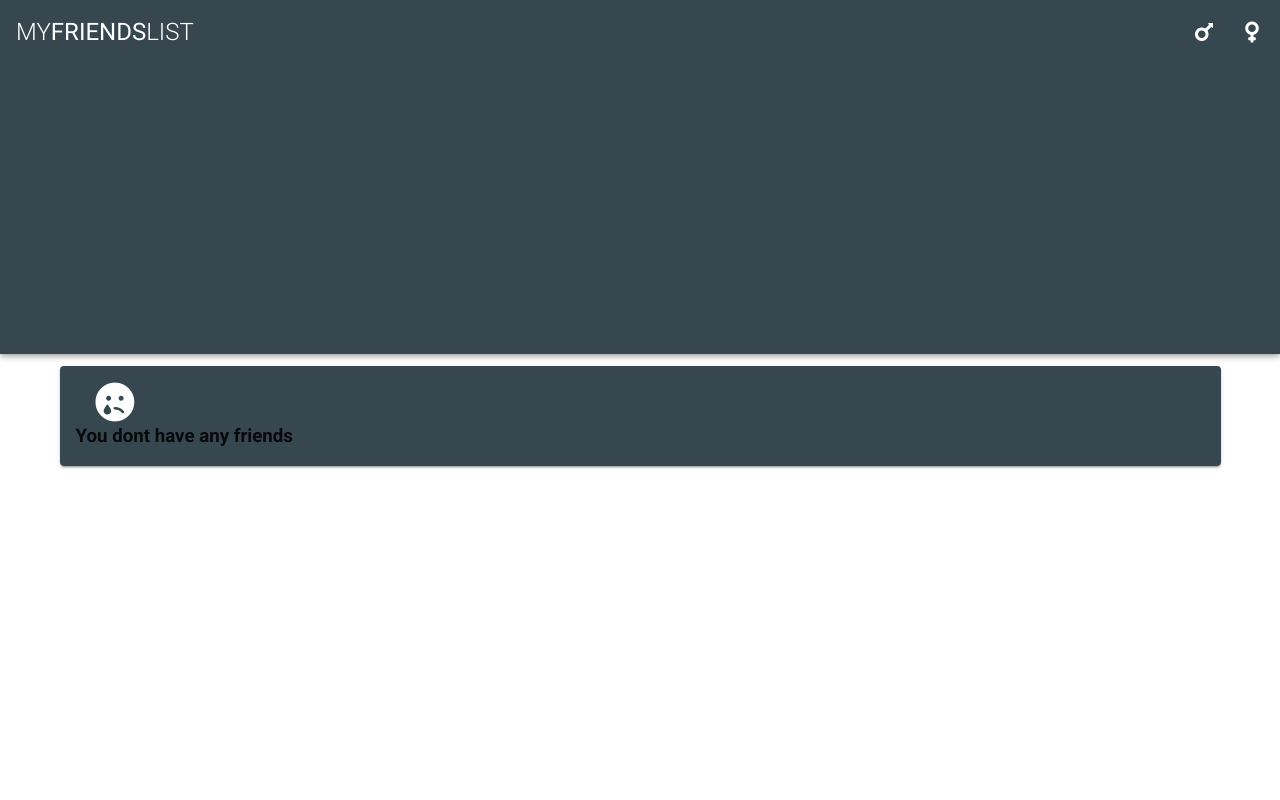
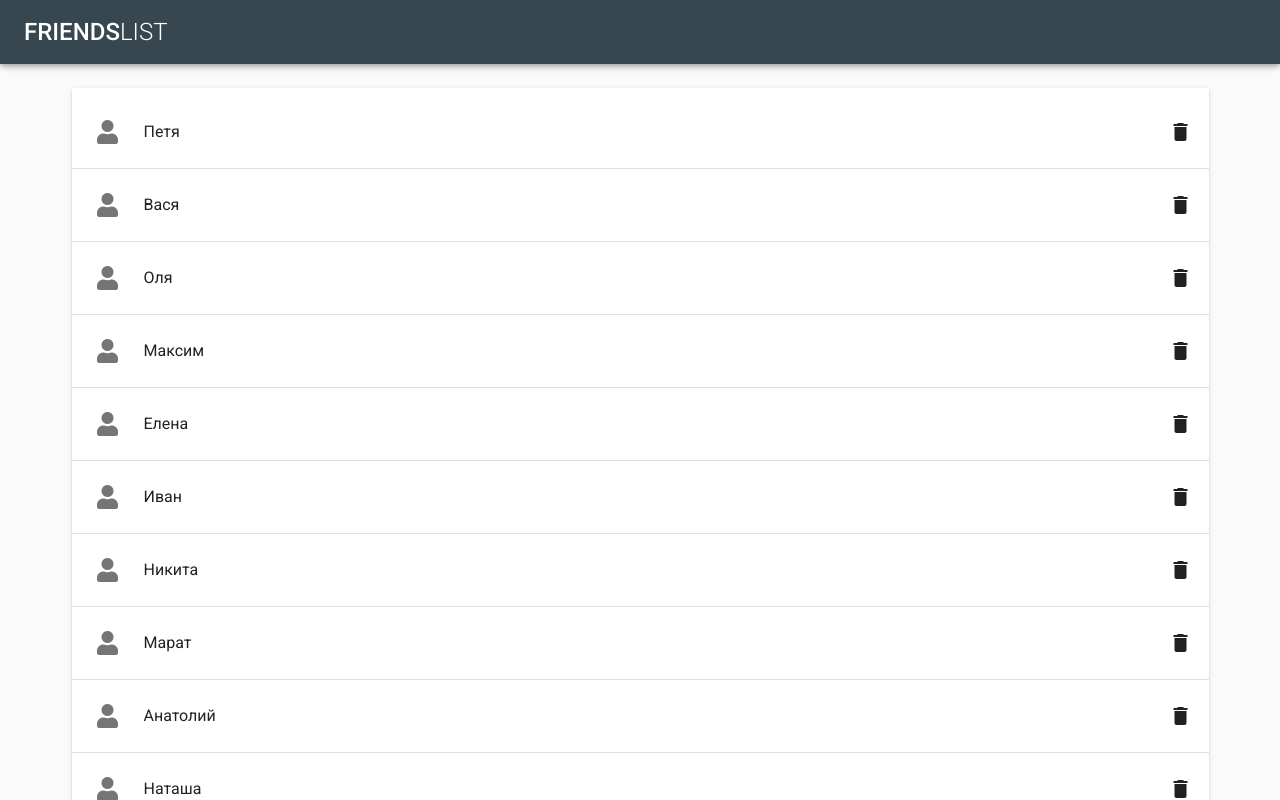
Before and after one commit to ozon-edu-vue-2021/required-task-7-sensaur, a Vue app: page / in a window 1280 px wide. Shown: the top 800 px of the page. Built offline with nearby package versions, Linux system fonts and the light colour scheme; a small style sheet from the web is missing.

Commit message:
list rendered

```diff
--- a/babel.config.js
+++ b/babel.config.js
@@ -1,5 +1,5 @@
 module.exports = {
   presets: [
-    '@vue/cli-plugin-babel/preset'
+    '@vue/app'
   ]
 }
--- a/package.json
+++ b/package.json
@@ -17,7 +17,7 @@
     "material-design-icons-iconfont": "^3.0.3",
     "roboto-fontface": "*",
     "vue": "^2.6.11",
-    "vuetify": "^2.4.0"
+    "vuetify": "^1.3.0"
   },
   "devDependencies": {
     "@vue/cli-plugin-babel": "~4.5.0",
@@ -32,7 +32,7 @@
     "stylus-loader": "^3.0.1",
     "vue-cli-plugin-vuetify": "~2.4.5",
     "vue-template-compiler": "^2.6.11",
-    "vuetify-loader": "^1.7.0"
+    "vuetify-loader": "^1.0.5"
   },
   "eslintConfig": {
     "root": true,
--- a/src/App.vue
+++ b/src/App.vue
@@ -2,24 +2,23 @@
   <v-app light>
     <v-toolbar app color="blue-grey darken-3" class="white--text">
       <v-toolbar-title class="headline text-uppercase">
-        <span class="font-weight-light">My</span>
         <span>Friends</span>
         <span class="font-weight-light">List</span>
       </v-toolbar-title>
       <v-spacer></v-spacer>
-      <v-tooltip left>
-        <v-btn @click="meetSomeone('male')" slot="activator" icon class="white--text">
-          <v-icon>fa-mars</v-icon>
-        </v-btn>
-        <span>Introduce me to a new Dude!</span>
-      </v-tooltip>
+<!--      <v-tooltip left>-->
+<!--        <v-btn @click="meetSomeone('male')" slot="activator" icon class="white&#45;&#45;text">-->
+<!--          <v-icon>fa-mars</v-icon>-->
+<!--        </v-btn>-->
+<!--        <span>Introduce me to a new Dude!</span>-->
+<!--      </v-tooltip>-->
 
-      <v-tooltip left>
-        <v-btn @click="meetSomeone('female')" slot="activator" icon class="white--text">
-          <v-icon>fa-venus</v-icon>
-        </v-btn>
-        <span>Introduce me to a new Lady!!</span>
-      </v-tooltip>
+<!--      <v-tooltip left>-->
+<!--        <v-btn @click="meetSomeone('female')" slot="activator" icon class="white&#45;&#45;text">-->
+<!--          <v-icon>fa-venus</v-icon>-->
+<!--        </v-btn>-->
+<!--        <span>Introduce me to a new Lady!!</span>-->
+<!--      </v-tooltip>-->
     </v-toolbar>
     <v-content>
       <FriendList v-bind:friends="friends"/>
@@ -41,6 +40,7 @@
 <script>
 import FriendList from "./components/FriendList";
 import axios from "axios";
+import data from './assets/data'
 
 export default {
   name: "App",
@@ -62,7 +62,7 @@ export default {
   },
 
   mounted() {
-    this.friends = JSON.parse(window.localStorage.getItem("friends")) || [];
+    this.friends = data
   },
 
   methods: {
--- a/src/components/Friend.vue
+++ b/src/components/Friend.vue
@@ -2,13 +2,12 @@
   <div>
     <v-list-tile avatar>
       <v-list-tile-avatar>
-        <img :src="friend.picture.thumbnail">
+        <v-icon>fa-user</v-icon>
       </v-list-tile-avatar>
       <v-list-tile-content>
         <v-list-tile-title>
-          <div>{{friend.name.first}} {{friend.name.last}}</div>
+          <div>{{friend.name}}</div>
         </v-list-tile-title>
-        <v-list-tile-sub-title v-html="friend.email"></v-list-tile-sub-title>
       </v-list-tile-content>
       <v-list-tile-action>
         <slot></slot>
--- a/src/main.js
+++ b/src/main.js
@@ -1,12 +1,11 @@
 import Vue from 'vue'
+import './plugins/vuetify'
 import App from './App.vue'
-import vuetify from './plugins/vuetify'
 import 'roboto-fontface/css/roboto/roboto-fontface.css'
 import 'material-design-icons-iconfont/dist/material-design-icons.css'
 
 Vue.config.productionTip = false
 
 new Vue({
-  vuetify,
-  render: h => h(App)
+  render: h => h(App),
 }).$mount('#app')
--- a/src/plugins/vuetify.js
+++ b/src/plugins/vuetify.js
@@ -1,5 +1,5 @@
-import Vue from 'vue';
-import Vuetify from 'vuetify/lib/framework';
+import Vue from 'vue'
+import Vuetify from 'vuetify'
 import 'vuetify/dist/vuetify.min.css'
 
 Vue.use(Vuetify, {
@@ -14,6 +14,3 @@ Vue.use(Vuetify, {
     },
     iconfont: 'md',
 })
-
-export default new Vuetify({
-});
```
Also changed, not shown: src/assets/data.json (renamed from data.json), 1 other file (tests, documents, lock files or other folders).
